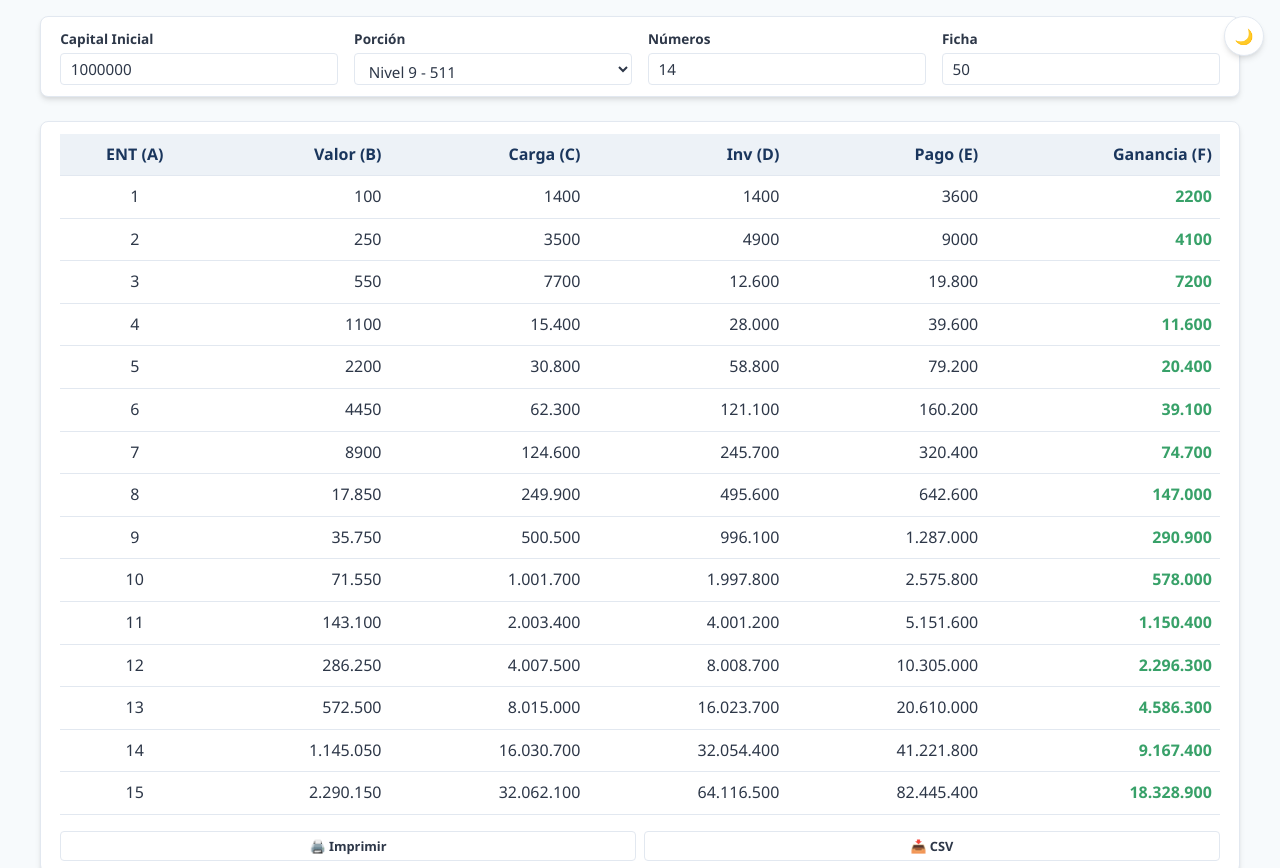
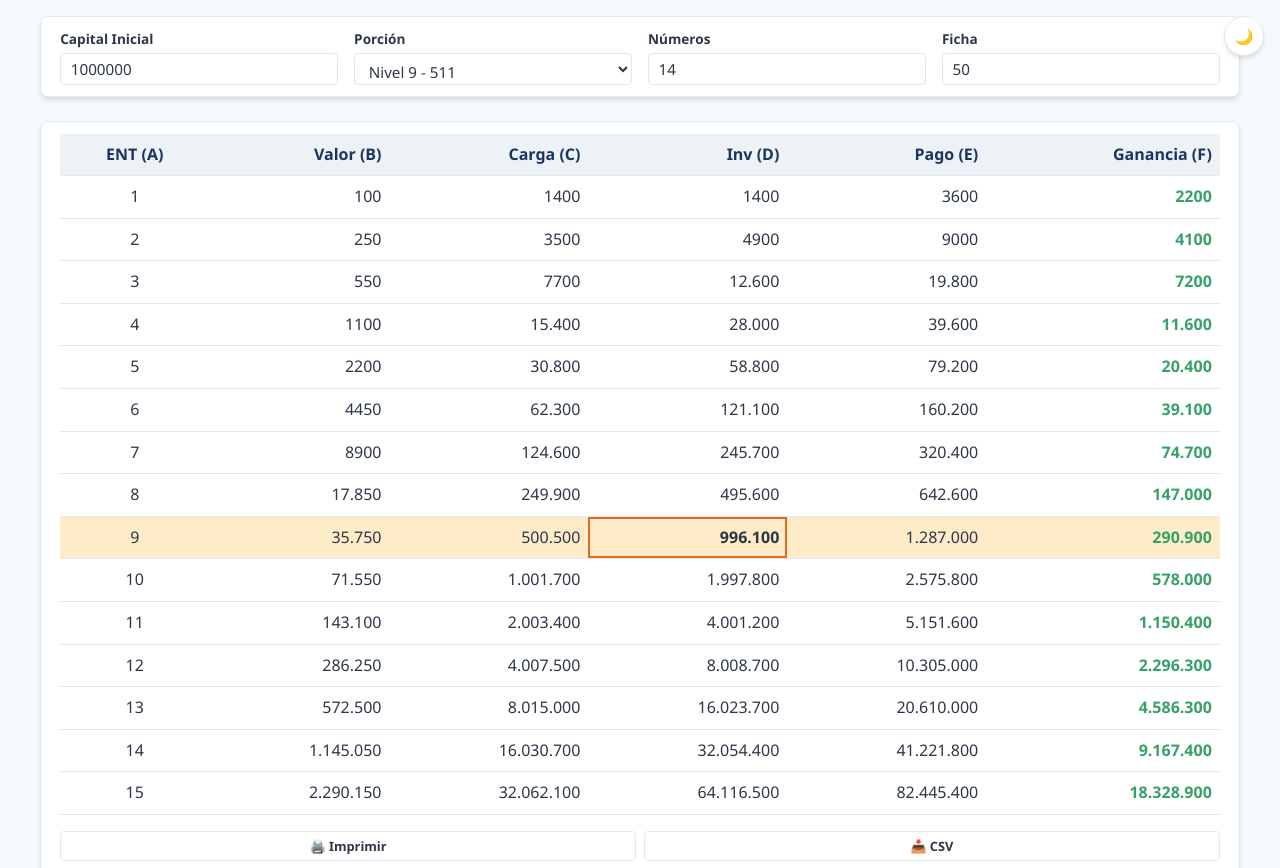
Before and after one commit to jsierrat982/calculadora2, a plain HTML site: page index.html in a window 1280 px wide. Shown: the top 868 px of the page. Drawn offline with Linux system fonts and the light colour scheme.

Commit message:
Update index.html

```diff
--- a/index.html
+++ b/index.html
@@ -3,7 +3,7 @@
 <head>
     <meta charset="UTF-8">
     <meta name="viewport" content="width=device-width, initial-scale=1.0">
-    <title>Calculadora de Progresión Financiera</title>
+    <title>Calculadora de Progresión</title>
     <style>
         :root {
             --primary: #1a365d;
@@ -20,6 +20,10 @@
             --radius: 8px;
             --table-hover: #f7fafc;
             --th-bg: #edf2f7;
+
+            /* Variables de resaltado (Modo Claro) */
+            --highlight-bg: #feebc8; /* Naranja/Amarillo claro */
+            --highlight-border: #dd6b20; /* Naranja oscuro para el borde */
         }
 
         /* Variables para el modo oscuro */
@@ -34,6 +38,10 @@
             --table-hover: #4a5568;
             --th-bg: #1a202c;
             --shadow: 0 4px 6px -1px rgba(0, 0, 0, 0.5), 0 2px 4px -1px rgba(0, 0, 0, 0.3);
+
+            /* Variables de resaltado (Modo Oscuro) */
+            --highlight-bg: rgba(237, 137, 54, 0.2); /* Fondo naranja translúcido */
+            --highlight-border: #fbd38d; /* Naranja/Amarillo brillante para el borde */
         }
 
         * {
@@ -115,7 +123,6 @@
             height: 32px;
         }
 
-        /* Ocultar spinners nativos de inputs numéricos para mayor limpieza */
         input[type="number"]::-webkit-outer-spin-button,
         input[type="number"]::-webkit-inner-spin-button {
             -webkit-appearance: none;
@@ -200,7 +207,6 @@
             border-bottom: 1px solid var(--border);
         }
 
-        /* Ajuste de espaciado para pantallas grandes (PC) */
         @media (min-width: 1024px) {
             th, td {
                 padding: 0.5rem;
@@ -220,6 +226,24 @@
         tbody tr:hover { background-color: var(--table-hover); }
         .val-positive { color: var(--success); font-weight: 600; }
         .val-negative { color: var(--danger); font-weight: 600; }
+
+        /* Estilos específicos para la fila y celda más aproximada al Capital */
+        tr.row-highlight {
+            background-color: var(--highlight-bg) !important;
+        }
+
+        tr.row-highlight:hover {
+            background-color: var(--highlight-bg) !important;
+            filter: brightness(0.95);
+        }
+
+        td.cell-highlight {
+            font-weight: 900;
+            /* Usamos box-shadow interno (inset) para crear un borde grueso
+               sin romper el alineamiento (border-collapse) de la tabla */
+            box-shadow: inset 0 0 0 2px var(--highlight-border) !important;
+            position: relative;
+        }
 
         /* Componentes extra */
         .theme-toggle {
@@ -264,6 +288,10 @@
             table { border: 1px solid #000; }
             th, td { border: 1px solid #ddd; padding: 4px; font-size: 10pt; }
             header { display: none; }
+
+            /* Asegurar que el resaltado se vea al imprimir */
+            tr.row-highlight td { background-color: #feebc8 !important; -webkit-print-color-adjust: exact; print-color-adjust: exact; }
+            td.cell-highlight { border: 2px solid #dd6b20 !important; font-weight: bold !important; }
         }
     </style>
 </head>
@@ -548,18 +576,40 @@
         function renderizarTabla(shouldScroll) {
             tbody.innerHTML = '';
 
+            const capitalInicial = parseFloat(inputs.capital.value);
+
+            // Buscar la iteración cuya Inversión Acumulada (Inv) esté más próxima al Capital Inicial
+            let indexMasProximo = -1;
+            let diferenciaMinima = Infinity;
+
+            if (currentResults.length > 0 && !isNaN(capitalInicial)) {
+                currentResults.forEach((row, index) => {
+                    const diff = Math.abs(row.inv - capitalInicial);
+                    if (diff < diferenciaMinima) {
+                        diferenciaMinima = diff;
+                        indexMasProximo = index;
+                    }
+                });
+            }
+
             // Uso de DocumentFragment para evitar repaints continuos
             const fragment = document.createDocumentFragment();
 
-            currentResults.forEach(row => {
+            currentResults.forEach((row, index) => {
                 const tr = document.createElement('tr');
                 const gananciaClass = row.ganancia >= 0 ? 'val-positive' : 'val-negative';
+
+                // Si es la fila más cercana al capital, añadimos la clase de resaltado
+                const esFilaResaltada = index === indexMasProximo;
+                if (esFilaResaltada) {
+                    tr.classList.add('row-highlight');
+                }
 
                 tr.innerHTML = `
                     <td>${row.ent}</td>
                     <td>${formatNum(row.valor)}</td>
                     <td>${formatNum(row.carga)}</td>
-                    <td>${formatNum(row.inv)}</td>
+                    <td class="${esFilaResaltada ? 'cell-highlight' : ''}">${formatNum(row.inv)}</td>
                     <td>${formatNum(row.pago)}</td>
                     <td class="${gananciaClass}">${formatNum(row.ganancia)}</td>
                 `;
```
